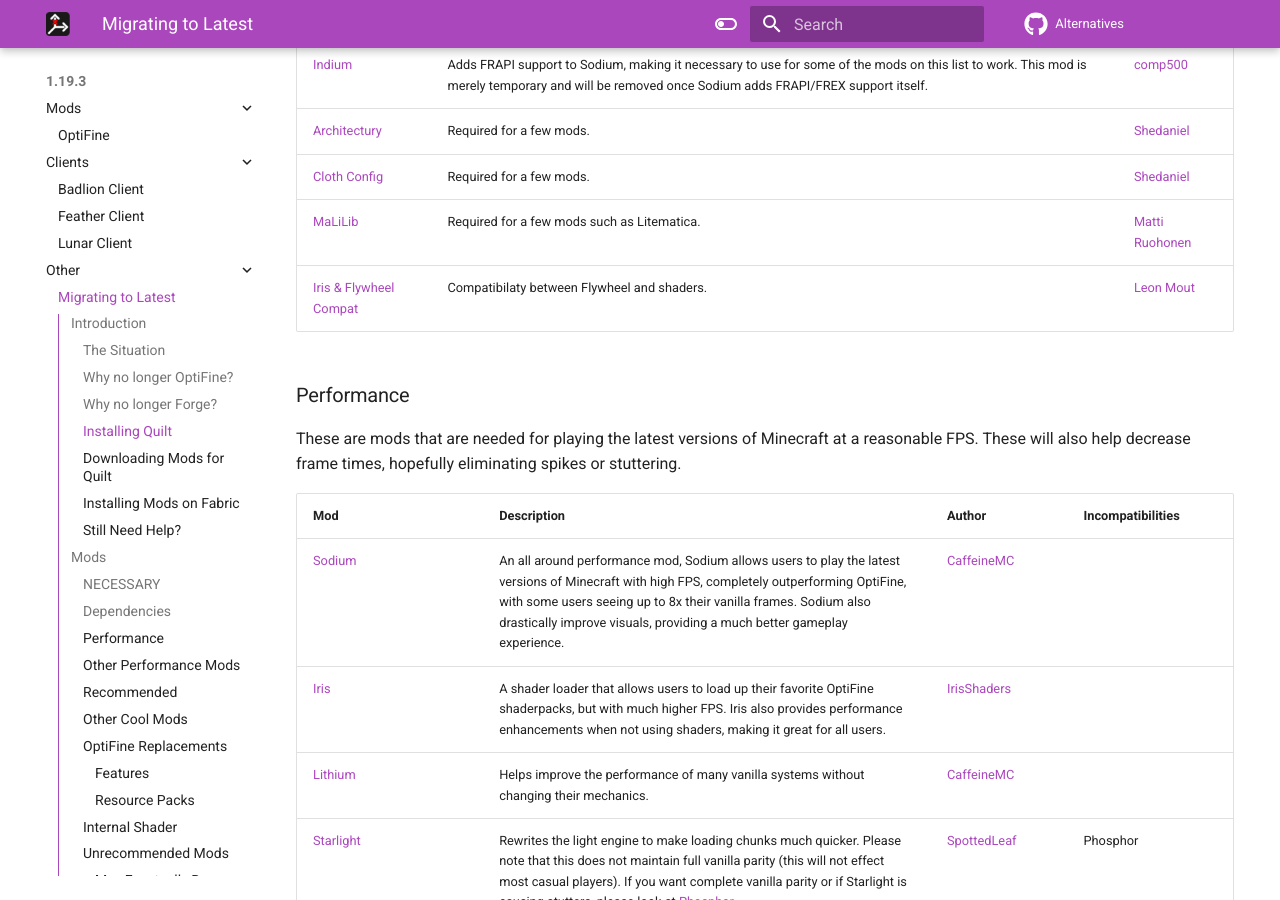
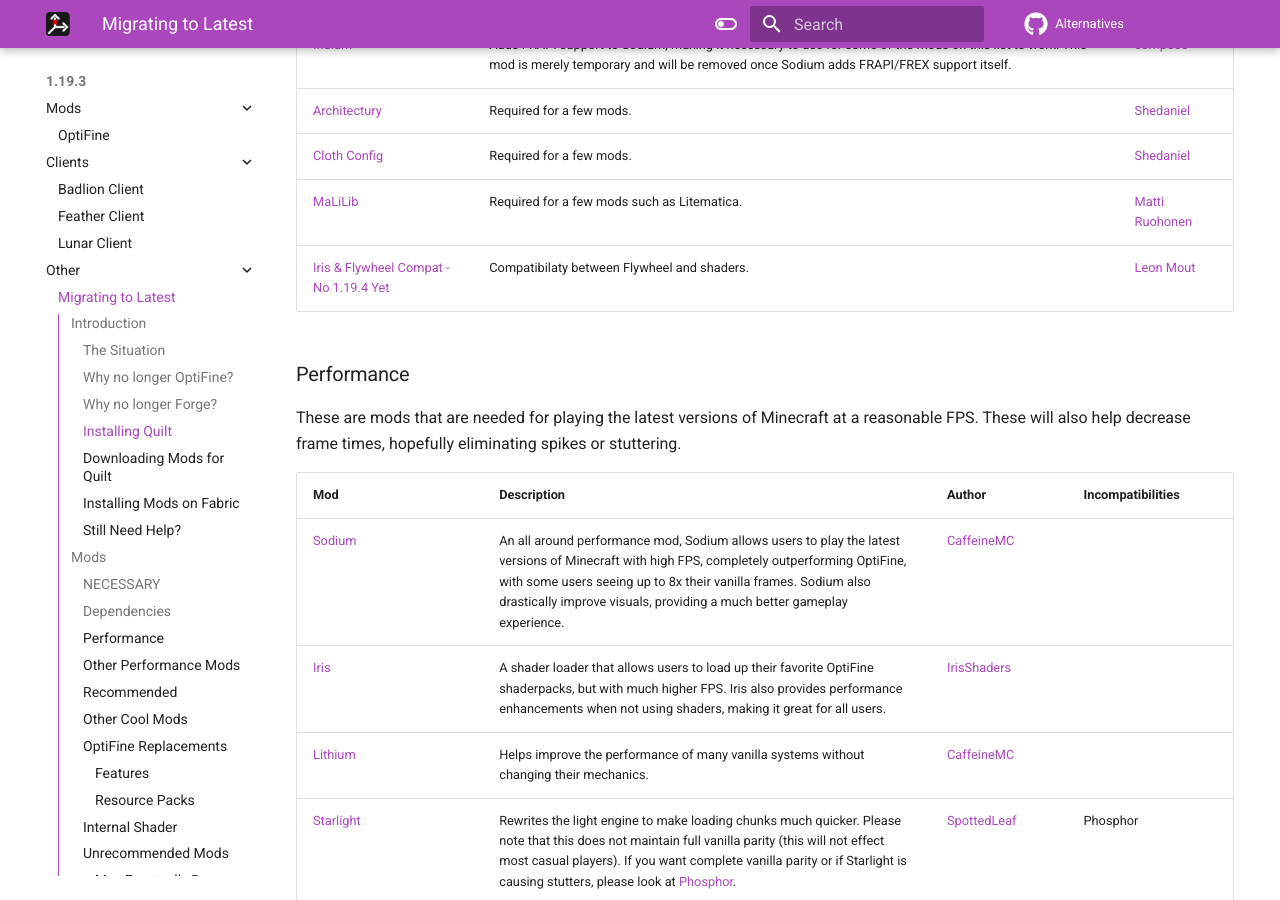
Before and after one commit to MicrocontrollersDev/Alternatives, an MkDocs documentation site: the page built from docs/latest/migrating.md, in a window 1280 px wide and 900 px high, scrolled down 1250 px. Built offline with MkDocs 1.6.1 and Material for MkDocs 9.7.7, drawn with Linux system fonts in a browser that asks for light colours; comment, search, counter and statistics services are not loaded; some of the changed text lies outside the part shown.

Commit message:
small fixes

```diff
--- a/docs/latest/migrating.md
+++ b/docs/latest/migrating.md
@@ -101,8 +101,8 @@
 | [Indium](https://modrinth.com/mod/indium) | Adds FRAPI support to Sodium, making it necessary to use for some of the mods on this list to work. This mod is merely temporary and will be removed once Sodium adds FRAPI/FREX support itself. | [comp500](https://github.com/comp500) |
 | [Architectury](https://modrinth.com/mod/architectury-api) | Required for a few mods. | [Shedaniel](https://github.com/shedaniel) |
 | [Cloth Config](https://modrinth.com/mod/cloth-config) | Required for a few mods. | [Shedaniel](https://github.com/shedaniel) |
-| [MaLiLib](https://www.curseforge.com/minecraft/mc-mods/malilib) | Required for a few mods such as Litematica. | [Matti Ruohonen](https://github.com/maruohon)
-| [Iris & Flywheel Compat](https://www.curseforge.com/minecraft/mc-mods/iris-flywheel-compat) | Compatibilaty between Flywheel and shaders. | [Leon Mout](https://github.com/leon-o) |
+| [MaLiLib](https://www.curseforge.com/minecraft/mc-mods/malilib) | Required for a few mods such as Litematica. | [Matti Ruohonen](https://github.com/maruohon) |
+| [Iris & Flywheel Compat - No 1.19.4 Yet](https://www.curseforge.com/minecraft/mc-mods/iris-flywheel-compat) | Compatibilaty between Flywheel and shaders. | [Leon Mout](https://github.com/leon-o) |
 
 
 
@@ -136,7 +136,7 @@
 | [FastQuit](https://modrinth.com/mod/fastquit) | Allows you to go back to the title screen while the world is still loading or saving. It is done in a way that prevents world corruption. | [KingContaria](https://github.com/KingContaria) |
 | [Noxesium](https://modrinth.com/mod/noxesium) | Contains several smaller performance improvements and also has many visual bug fixes for the MCCI server. | [Noxcrew](https://github.com/Noxcrew) |
 | [QuiltGoSlightlyFasterLol - No 1.19.4 Yet](https://modrinth.com/mod/quiltgoslighlyfasterlol) | Makes Quilt launch slightly faster. | [CoolMineman](https://github.com/CoolMineman) |
-| [Flywheel- No 1.19.3 Yet](https://www.curseforge.com/minecraft/mc-mods/flywheel) | Optimizes tile entity rendering. | [Jozufozu](https://github.com/Jozufozu) |
+| [Flywheel - No 1.19.4 Yet](https://www.curseforge.com/minecraft/mc-mods/flywheel) | Optimizes tile entity rendering. | [Jozufozu](https://github.com/Jozufozu) |
 
 ### Other Performance Mods
 
```
